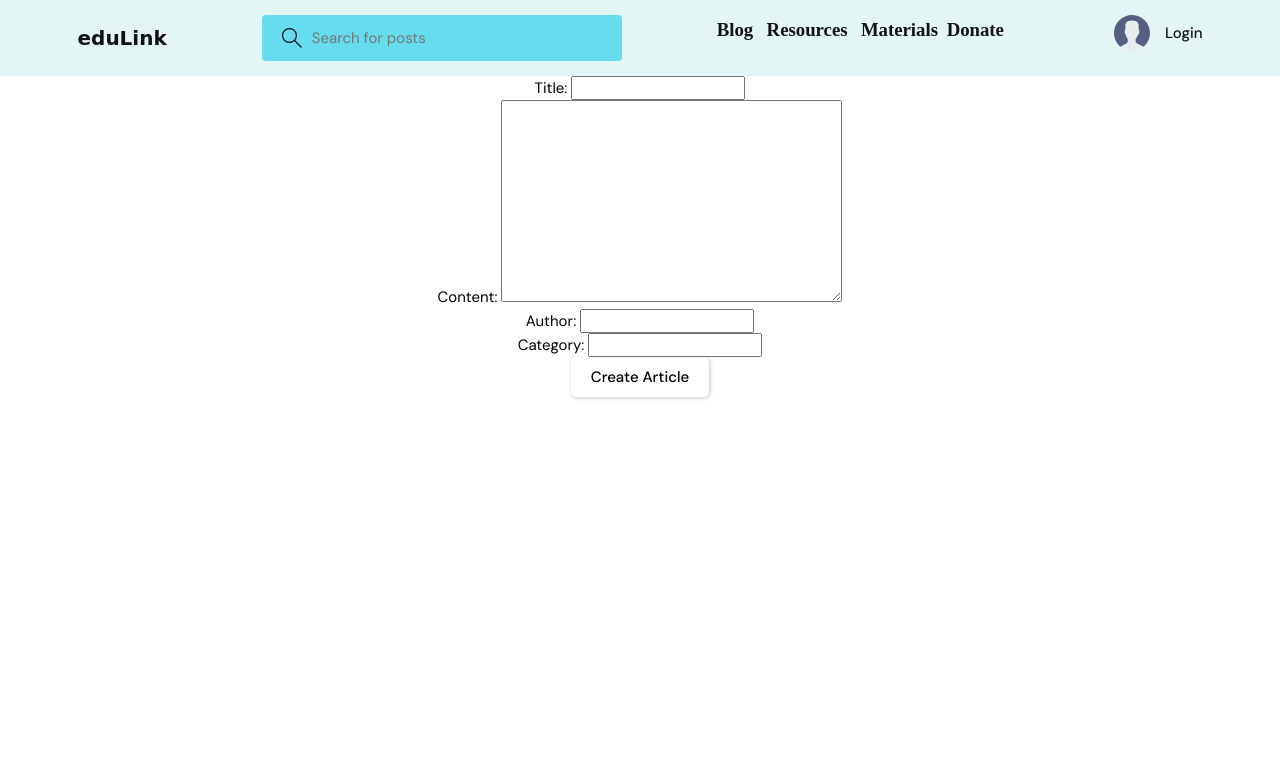
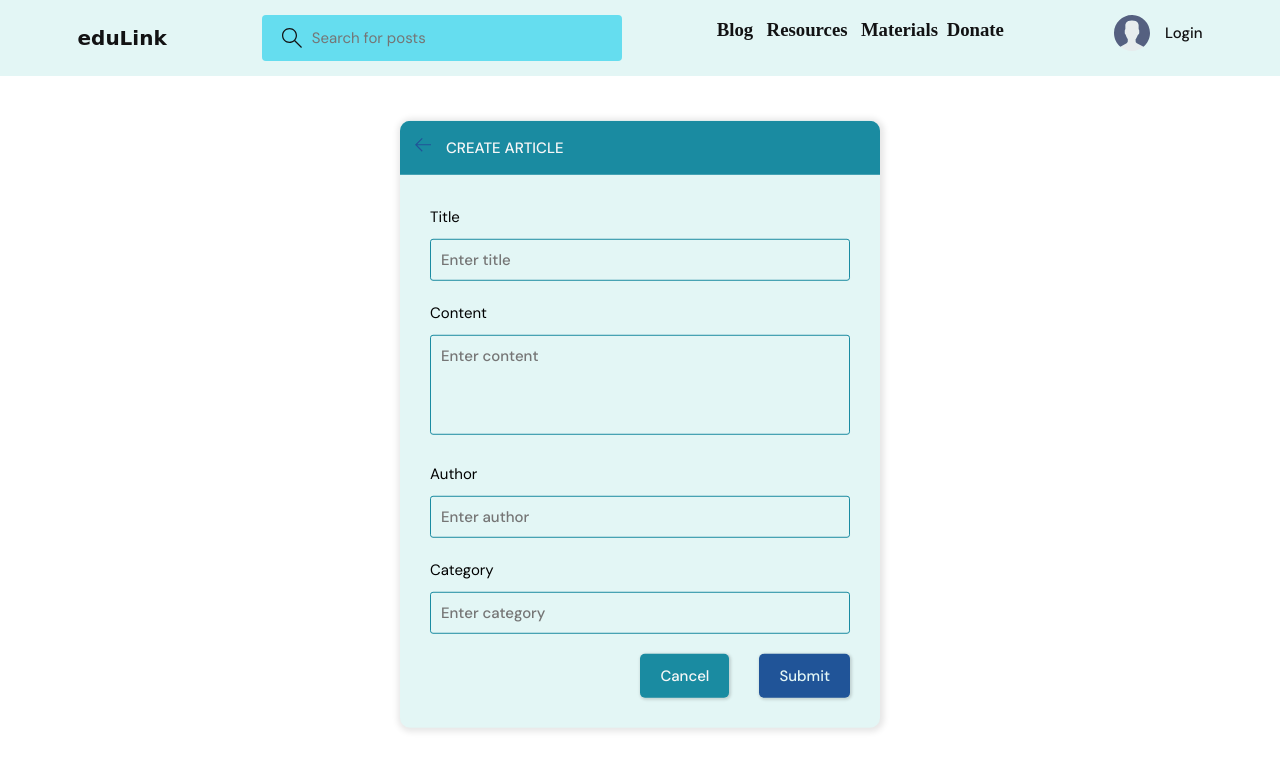
Before and after one commit to lakshman415/edulink, a Django app: page /articles/create/ in a window 1280 px wide. Shown: the top 771 px of the page. Run offline with Django 4.2, Linux system fonts and the light colour scheme.

Commit message:
blog-form

```diff
--- a/blog/forms.py
+++ b/blog/forms.py
@@ -5,3 +5,11 @@ class ArticleForm(forms.ModelForm):
     class Meta:
         model = Article
         fields = ['title', 'content', 'author', 'category']
+        widgets = {
+            'title': forms.TextInput(attrs={'class': 'form-control', 'placeholder': 'Enter title'}),
+            'content': forms.Textarea(attrs={'class': 'form-control', 'rows': 8, 'placeholder': 'Enter content'}),
+            'author': forms.TextInput(attrs={'class': 'form-control', 'placeholder': 'Enter author'}),
+            'category': forms.TextInput(attrs={'class': 'form-control', 'placeholder': 'Enter category'}),
+            # 'image': forms.Select(attrs={'class': 'form-control'}),
+
+        }
--- a/blog/models.py
+++ b/blog/models.py
@@ -4,8 +4,8 @@ class Author(models.Model):
     name = models.CharField(max_length=255)
     bio = models.TextField()
 
-class Category(models.Model):
-    name = models.CharField(max_length=255)
+# class Category(models.Model):
+#     name = models.CharField(max_length=255)
 
 class Article(models.Model):
     title = models.CharField(max_length=255)
@@ -13,3 +13,4 @@ class Article(models.Model):
     author = models.CharField(max_length=255)
     category = models.CharField(max_length=255)
     created_at = models.DateTimeField(auto_now_add=True)
+    # image = models.ImageField(null=True, default='default.jpg')
--- a/templates/create_article.html
+++ b/templates/create_article.html
@@ -1,14 +1,50 @@
 {% extends 'main.html' %}
 {% block content %}
-<center>
-<div class="container">
-  <div class="card-deck">
-<form method="post">
-    {% csrf_token %}
-    {{ form.as_p }}
-    <button type="submit" class="btn btn-primary">Create Article</button>
-  </form>
-</div>
-</div>
-</center>
-{% endblock content %}
+<main class="create-article layout">
+  <div class="container">
+    <div class="layout__box">
+      <div class="layout__boxHeader">
+        <div class="layout__boxTitle">
+          <a href="{{request.META.HTTP_REFERER}}">
+            <svg version="1.1" xmlns="http://www.w3.org/2000/svg" width="32" height="32" viewBox="0 0 32 32">
+              <title>arrow-left</title>
+              <path
+                d="M13.723 2.286l-13.723 13.714 13.719 13.714 1.616-1.611-10.96-10.96h27.625v-2.286h-27.625l10.965-10.965-1.616-1.607z">
+              </path>
+            </svg>
+          </a>
+          <h3>Create Article</h3>
+        </div>
+      </div>
+      <div class="layout__body">
+        <form class="form" action="" method="POST">
+          {% csrf_token %}
+
+          <div class="form__group">
+            <label for="article_title">Title</label>
+            {{form.title}}
+          </div>
+
+          <div class="form__group">
+            <label for="article_content">Content</label>
+            {{form.content}}
+          </div>
+
+          <div class="form__group">
+            <label for="article_image">Author</label>
+            {{form.author}}
+          </div>
+          <div class="form__group">
+            <label for="article_image">Category</label>
+            {{form.category}}
+          </div>
+          <div class="form__action">
+            <a class="btn btn--dark" href="{{request.META.HTTP_REFERER}}">Cancel</a>
+            <button class="btn btn--main" type="submit">Submit</button>
+          </div>
+        </form>
+      </div>
+    </div>
+  </div>
+</main>
+{% endblock %}
```
Also changed, not shown: db.sqlite3.
